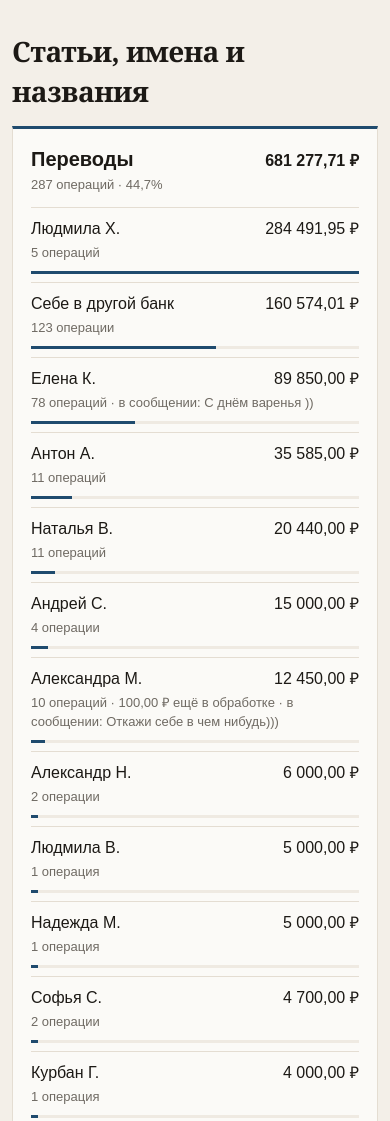
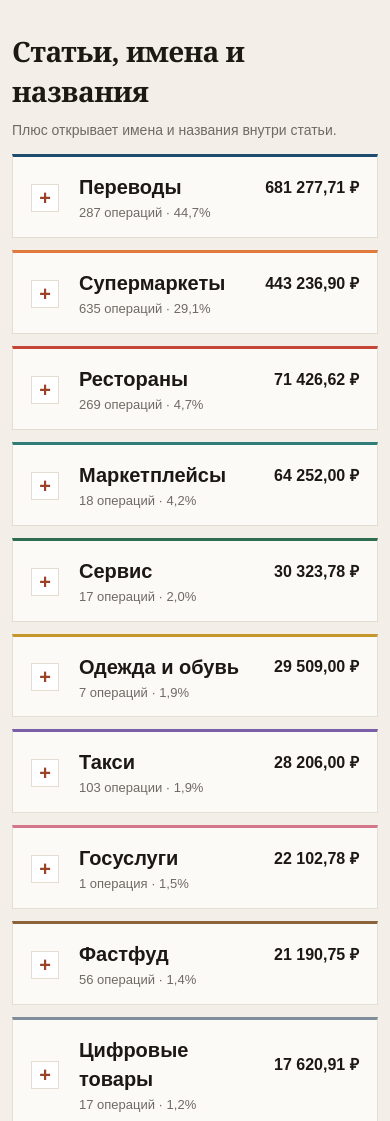
Before and after one commit to arimberg-svg/statyi-rashodov-2026, a plain HTML site: page index.html in a window 390 px wide. Shown: the part 1563-2684 px from the top of the page. Drawn offline with Linux system fonts and the light colour scheme.

Commit message:
Свернуть статьи плюсом, чтобы имена открывались по нажатию.
Co-authored-by: Cursor <cursoragent@cursor.com>

```diff
--- a/index.html
+++ b/index.html
@@ -139,16 +139,49 @@
       margin: 0 0 12px;
     }
     .cat.is-dim { opacity: 0.38; }
+    .cat:not(.is-open) { padding-bottom: 14px; }
     .cat-head, .payee {
       display: grid;
       grid-template-columns: 1fr auto;
       gap: 2px 16px;
       align-items: baseline;
     }
+    .cat-head {
+      grid-template-columns: 32px 1fr auto;
+      align-items: center;
+      cursor: pointer;
+      user-select: none;
+    }
+    .cat-head:focus-visible {
+      outline: 2px solid var(--copper);
+      outline-offset: 3px;
+    }
+    .plus {
+      grid-column: 1;
+      grid-row: 1 / span 2;
+      width: 28px;
+      height: 28px;
+      display: grid;
+      place-items: center;
+      border: 1px solid var(--line);
+      background: var(--white);
+      color: var(--copper);
+      font-size: 20px;
+      line-height: 1;
+      font-weight: 700;
+    }
     .cat-head h3 {
+      grid-column: 2;
       margin: 0;
       font-size: 20px;
       font-weight: 700;
+    }
+    .cat-head .sum { grid-column: 3; grid-row: 1; }
+    .cat-head .sub { grid-column: 2; }
+    .hint {
+      margin: -6px 0 14px;
+      color: var(--muted);
+      font-size: 14px;
     }
     .sum {
       margin: 0;
@@ -162,6 +195,7 @@
       font-size: 13px;
     }
     .payees { margin-top: 12px; }
+    .payees[hidden] { display: none; }
     .payee {
       padding: 9px 0 8px;
       border-top: 1px solid var(--line);
@@ -240,6 +274,7 @@
       <button class="reset" id="reset" type="button" hidden>Показать все статьи</button>
     </div>
     <h2>Статьи, имена и названия</h2>
+    <p class="hint">Плюс открывает имена и названия внутри статьи.</p>
     <div id="list"></div>
     <p class="empty" id="empty" hidden>Ничего не нашлось. Проверьте написание: имена и названия здесь такие же, как в выгрузке.</p>
     <footer id="foot"></footer>
@@ -258,6 +293,7 @@
     const resetBtn = document.getElementById("reset");
     const listEl = document.getElementById("list");
     const emptyEl = document.getElementById("empty");
+    const openCats = new Set();
     let active = null;
 
     function rub(value) {
@@ -397,12 +433,21 @@
         const people = peopleMatching(cat, query);
         if (!people.length) return;
         shown += 1;
+        const opened = openCats.has(cat.i);
         const section = document.createElement("section");
-        section.className = "cat";
+        section.className = "cat" + (opened ? " is-open" : "");
         section.style.setProperty("--c", catColor[cat.i]);
         section.id = "cat-" + cat.i;
         const head = document.createElement("div");
         head.className = "cat-head";
+        head.tabIndex = 0;
+        head.setAttribute("role", "button");
+        head.setAttribute("aria-expanded", opened ? "true" : "false");
+        head.setAttribute("aria-label", cat.name + (opened ? ", свернуть" : ", развернуть"));
+        const mark = document.createElement("span");
+        mark.className = "plus";
+        mark.setAttribute("aria-hidden", "true");
+        mark.textContent = opened ? "−" : "+";
         const title = document.createElement("h3");
         title.textContent = cat.name;
         const sum = document.createElement("p");
@@ -411,9 +456,17 @@
         const sub = document.createElement("p");
         sub.className = "sub";
         sub.textContent = ops(cat.count) + "  ·  " + share(cat.sum);
-        head.append(title, sum, sub);
+        head.append(mark, title, sum, sub);
+        head.addEventListener("click", () => toggleCat(cat.i));
+        head.addEventListener("keydown", (event) => {
+          if (event.key === "Enter" || event.key === " ") {
+            event.preventDefault();
+            toggleCat(cat.i);
+          }
+        });
         const payees = document.createElement("div");
         payees.className = "payees";
+        payees.hidden = !opened;
         const max = Math.max(...people.map((person) => person.sum));
         people.forEach((person) => {
           const row = document.createElement("div");
@@ -450,18 +503,37 @@
         path.classList.toggle("is-dim", active !== null && Number(path.dataset.index) !== active);
       });
     }
+    function toggleCat(id) {
+      if (openCats.has(id)) openCats.delete(id);
+      else openCats.add(id);
+      render();
+    }
+    function reveal(ids) {
+      ids.forEach((id) => openCats.add(id));
+    }
     function toggle(index) {
       active = active === index ? null : index;
+      if (active !== null) {
+        const item = data.pie[active];
+        reveal(item.cats || [item.cat]);
+      }
       render();
       if (active !== null) {
         const first = listEl.querySelector(".cat");
         if (first) first.scrollIntoView({ behavior: "smooth", block: "start" });
       }
     }
-    qInput.addEventListener("input", render);
+    qInput.addEventListener("input", () => {
+      const query = qInput.value.trim().toLowerCase();
+      if (query) {
+        reveal(data.categories.filter((cat) => matches(cat, query)).map((cat) => cat.i));
+      }
+      render();
+    });
     resetBtn.addEventListener("click", () => {
       active = null;
       qInput.value = "";
+      openCats.clear();
       render();
     });
     render();
```
